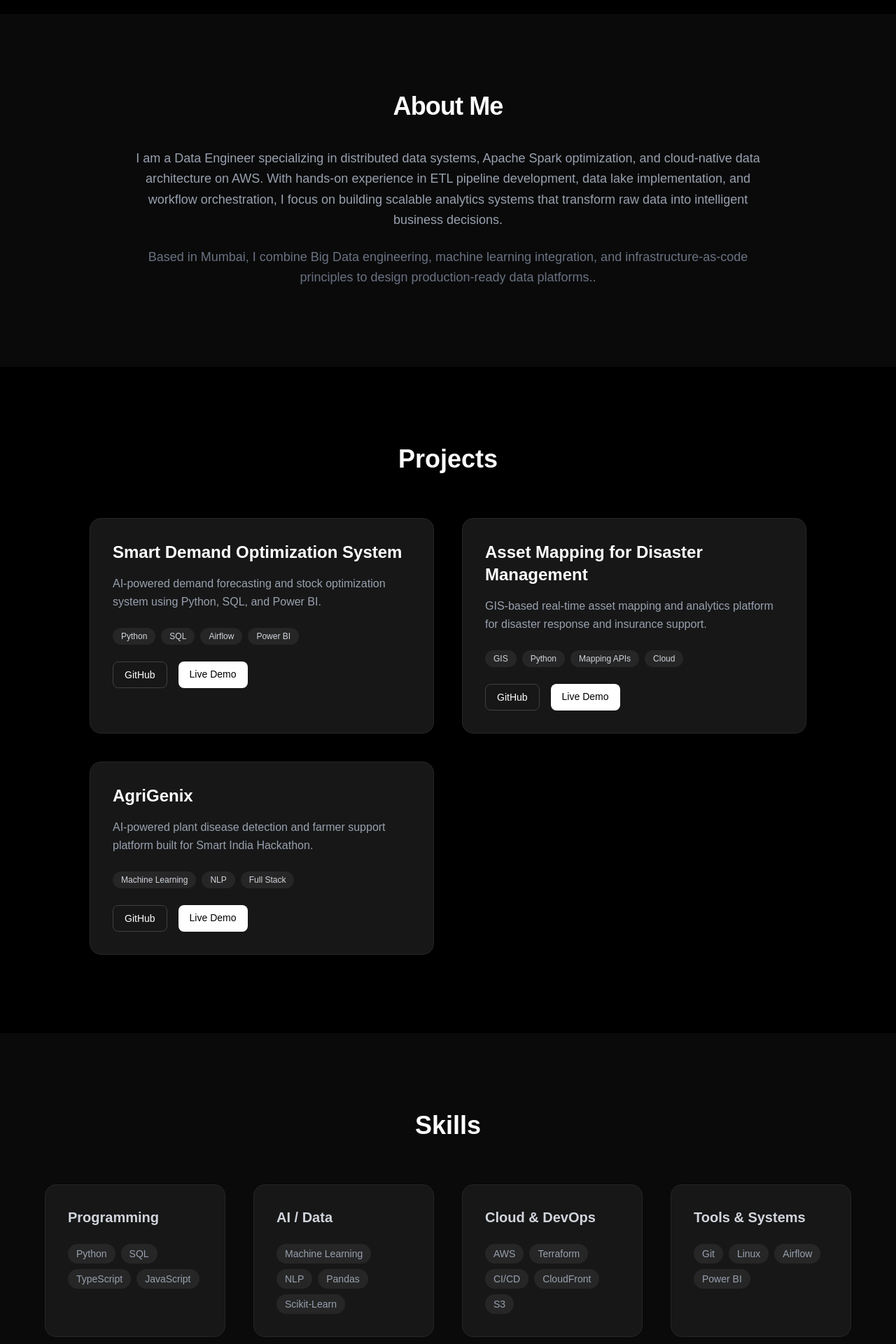
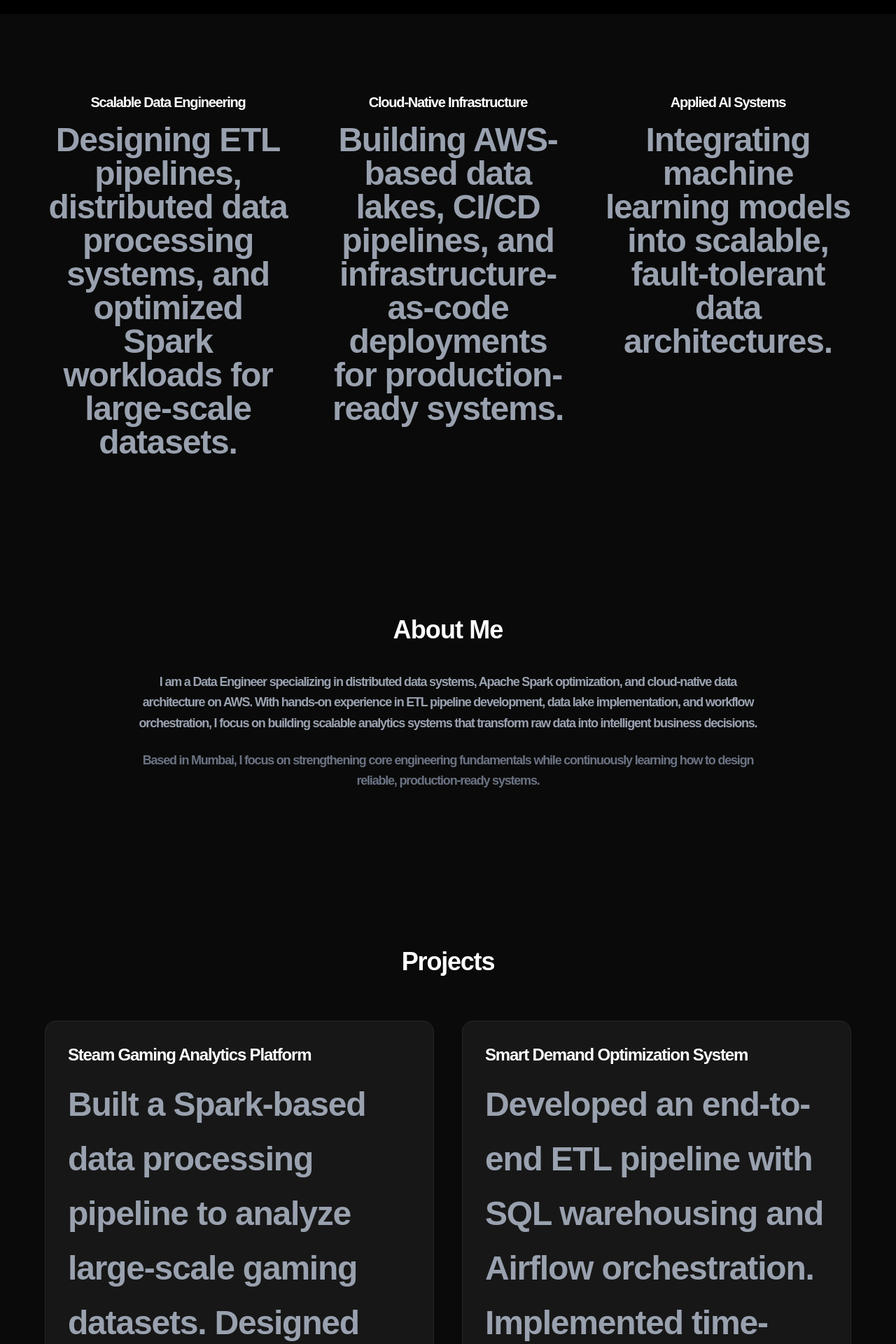
Before and after one commit to sarvadnyaKatode/portfolio, a Next.js app: page / in a window 1280 px wide. Shown: the part 780-2700 px from the top of the page at 70% size. Built offline with nearby package versions, Linux system fonts and the light colour scheme.

Commit message:
further decoration

```diff
--- a/app/page.tsx
+++ b/app/page.tsx
@@ -1,6 +1,7 @@
 import Navbar from "./components/Navbar";
 import Footer from "./components/Footer";
 import Hero from "./sections/Hero";
+import CoreExpertise from "./sections/CoreExpertise";
 import About from "./sections/About";
 import Projects from "./sections/Projects";
 import Skills from "./sections/Skills";
@@ -11,6 +12,7 @@ export default function Home() {
       <Navbar />
       <main>
         <Hero />
+        <CoreExpertise />
         <About />
         <Projects />
         <Skills />
--- a/app/sections/About.tsx
+++ b/app/sections/About.tsx
@@ -4,7 +4,7 @@ export default function About() {
     <FadeIn>
     <section
       id="about"
-      className="py-28 bg-neutral-950 text-white px-6"
+      className="text-4xl md:text-5xl font-semibold tracking-tight py-28 bg-neutral-950 text-white px-6"
     >
       <div className="max-w-4xl mx-auto text-center">
         <h2 className="text-4xl font-bold mb-10 tracking-tight">
@@ -23,8 +23,9 @@ export default function About() {
         </p>
 
         <p className="text-gray-500 text-lg leading-relaxed">
-          Based in Mumbai, I combine Big Data engineering, machine learning integration,
-          and infrastructure-as-code principles to design production-ready data platforms..
+          Based in Mumbai, I focus on strengthening core engineering
+            fundamentals while continuously learning how to design
+            reliable, production-ready systems.
         </p>
       </div>
     </section>
--- /dev/null
+++ b/app/sections/CoreExpertise.tsx
@@ -0,0 +1,45 @@
+"use client";
+
+import FadeIn from "../components/FadeIn";
+
+export default function CoreExpertise() {
+  return (
+    <FadeIn>
+      <section className="text-4xl md:text-5xl font-semibold tracking-tight py-28 bg-neutral-950 text-white px-6">
+        <div className="max-w-6xl mx-auto grid md:grid-cols-3 gap-12 text-center">
+
+          <div>
+            <h3 className="text-xl font-semibold mb-4">
+              Scalable Data Engineering
+            </h3>
+            <p className="text-gray-400">
+              Designing ETL pipelines, distributed data processing systems,
+              and optimized Spark workloads for large-scale datasets.
+            </p>
+          </div>
+
+          <div>
+            <h3 className="text-xl font-semibold mb-4">
+              Cloud-Native Infrastructure
+            </h3>
+            <p className="text-gray-400">
+              Building AWS-based data lakes, CI/CD pipelines, and infrastructure-as-code
+              deployments for production-ready systems.
+            </p>
+          </div>
+
+          <div>
+            <h3 className="text-xl font-semibold mb-4">
+              Applied AI Systems
+            </h3>
+            <p className="text-gray-400">
+              Integrating machine learning models into scalable,
+              fault-tolerant data architectures.
+            </p>
+          </div>
+
+        </div>
+      </section>
+    </FadeIn>
+  );
+}
--- a/app/sections/Hero.tsx
+++ b/app/sections/Hero.tsx
@@ -1,21 +1,24 @@
+"use client";
+
 import FadeIn from "../components/FadeIn";
+
 export default function Hero() {
   return (
     <FadeIn>
       <section className="min-h-screen flex flex-col justify-center items-center bg-black text-white text-center px-6">
 
         <p className="text-sm text-gray-500 mb-6 tracking-widest uppercase">
-        Data Engineer • Big Data • Apache Spark • AWS • ETL Pipelines • AI Engineer • Cloud Systems • Infrastructure
+          Data Engineer • Cloud Infrastructure • AI Systems • Distributed Architecture
         </p>
 
         <h1 className="text-5xl md:text-6xl font-bold leading-tight max-w-4xl mb-8">
-        Building scalable AI-powered systems with
-        <span className="text-gray-400"> production-grade infrastructure.</span>
+          Designing scalable data platforms and AI systems powered by
+          <span className="text-gray-400"> cloud-native infrastructure.</span>
         </h1>
 
         <p className="text-gray-400 max-w-2xl mb-10">
-        I design and deploy intelligent systems using modern cloud architecture,
-        infrastructure-as-code, and data-driven engineering practices.
+          I build production-ready data pipelines, distributed processing systems,
+          and intelligent architectures using Spark, AWS, and modern DevOps practices.
         </p>
 
         <div className="flex gap-6">
@@ -28,11 +31,13 @@ export default function Hero() {
 
           <a
             href="/resume.pdf"
+            target="_blank"
             className="px-6 py-3 border border-gray-700 rounded-lg hover:border-white transition"
           >
             Download Resume
           </a>
         </div>
+
       </section>
     </FadeIn>
   );
--- a/app/sections/Projects.tsx
+++ b/app/sections/Projects.tsx
@@ -1,40 +1,38 @@
 "use client";
-import { motion } from "framer-motion";import FadeIn from "../components/FadeIn";
+
+import { motion } from "framer-motion";
+import FadeIn from "../components/FadeIn";
+
 export default function Projects() {
   const projects = [
     {
+      title: "Steam Gaming Analytics Platform",
+      description:
+        "Built a Spark-based data processing pipeline to analyze large-scale gaming datasets. Designed transformations, optimized Parquet storage, and generated engagement insights using cloud-based architecture.",
+      tech: ["Apache Spark", "AWS S3", "PySpark", "Power BI"],
+      github: "https://github.com/sarvadnyaKatode",
+    },
+    {
       title: "Smart Demand Optimization System",
       description:
-      "AI-powered demand forecasting and stock optimization system using Python, SQL, and Power BI.",
-    tech: ["Python", "SQL", "Airflow", "Power BI"],
-    github: "#",
-    live: "#",
+        "Developed an end-to-end ETL pipeline with SQL warehousing and Airflow orchestration. Implemented time-series forecasting to improve inventory planning and reduce stockouts.",
+      tech: ["Python", "SQL", "Apache Airflow", "Forecasting"],
+      github: "https://github.com/sarvadnyaKatode",
     },
     {
-    title: "Asset Mapping for Disaster Management",
+      title: "Driver Drowsiness Detection",
       description:
-      "GIS-based real-time asset mapping and analytics platform for disaster response and insurance support.",
-    tech: ["GIS", "Python", "Mapping APIs", "Cloud"],
-    github: "#",
-    live: "#",
-  },
-  {
-    title: "AgriGenix",
-    description:
-      "AI-powered plant disease detection and farmer support platform built for Smart India Hackathon.",
-    tech: ["Machine Learning", "NLP", "Full Stack"],
-    github: "#",
-    live: "#",
+        "Designed a real-time deep learning system using CNN and LSTM models. Integrated OpenCV for live inference and evaluated performance for deployment readiness.",
+      tech: ["Python", "TensorFlow", "OpenCV", "Deep Learning"],
+      github: "https://github.com/sarvadnyaKatode",
     },
   ];
 
   return (
     <FadeIn>
-    <section
-      id="projects"
-      className="py-28 bg-black text-white px-6"
-    >
-      <div className="max-w-5xl mx-auto">
+      <section id="projects" className="text-4xl md:text-5xl font-semibold tracking-tight py-28 bg-neutral-950 text-white px-6">
+        <div className="max-w-6xl mx-auto">
+
           <h2 className="text-4xl font-bold mb-16 text-center">
             Projects
           </h2>
@@ -82,24 +80,28 @@ export default function Projects() {
                   ))}
                 </div>
 
-      <div className="flex gap-4 text-sm">
                 <a
                   href={project.github}
-          className="border border-neutral-700 px-4 py-2 rounded-lg hover:border-white transition"
+                  target="_blank"
+                  className="text-sm border border-neutral-700 px-4 py-2 rounded-lg hover:border-white transition"
                 >
-          GitHub
+                  View on GitHub
                 </a>
-
-        <a
-          href={project.live}
-          className="bg-white text-black px-4 py-2 rounded-lg hover:bg-gray-200 transition"
-        >
-          Live Demo
-        </a>
-      </div>
               </motion.div>
             ))}
           </motion.div>
+
+          {/* Bottom CTA */}
+          <div className="text-center mt-16">
+            <a
+              href="https://github.com/sarvadnyaKatode"
+              target="_blank"
+              className="px-8 py-3 bg-white text-black rounded-lg font-medium hover:bg-gray-200 transition"
+            >
+              Explore More Projects on GitHub
+            </a>
+          </div>
+
         </div>
       </section>
     </FadeIn>
--- a/app/sections/Skills.tsx
+++ b/app/sections/Skills.tsx
@@ -1,45 +1,71 @@
 "use client";
 
 import { motion } from "framer-motion";
+import FadeIn from "../components/FadeIn";
 
 export default function Skills() {
   const skillGroups = [
     {
-      category: "Programming",
-      skills: ["Python", "SQL", "TypeScript", "JavaScript"],
+      category: "Data Engineering",
+      skills: [
+        "Apache Spark",
+        "PySpark",
+        "SQL",
+        "ETL Pipelines",
+        "Data Modeling",
+        "Airflow",
+      ],
     },
     {
-      category: "AI / Data",
-      skills: ["Machine Learning", "NLP", "Pandas", "Scikit-Learn"],
+      category: "Cloud & Infrastructure",
+      skills: [
+        "AWS S3",
+        "EC2",
+        "IAM",
+        "CloudFront",
+        "CI/CD",
+        "Terraform",
+      ],
     },
     {
-      category: "Cloud & DevOps",
-      skills: ["AWS", "Terraform", "CI/CD", "CloudFront", "S3"],
+      category: "AI & Machine Learning",
+      skills: [
+        "Machine Learning",
+        "Time-Series Forecasting",
+        "Deep Learning",
+        "NLP",
+        "TensorFlow",
+      ],
     },
     {
-      category: "Tools & Systems",
-      skills: ["Git", "Linux", "Airflow", "Power BI"],
+      category: "Systems & Tooling",
+      skills: [
+        "Git",
+        "Linux",
+        "Docker (Learning)",
+        "Power BI",
+        "Distributed Systems",
+      ],
     },
   ];
 
   return (
-    <section id="skills" className="py-28 bg-neutral-950 text-white px-6">
+    <FadeIn>
+      <section id="skills" className="text-4xl md:text-5xl font-semibold tracking-tight py-28 bg-neutral-950 text-white px-6">
         <div className="max-w-6xl mx-auto">
           <h2 className="text-4xl font-bold mb-16 text-center">
             Skills
           </h2>
 
           <motion.div
-          className="grid md:grid-cols-2 lg:grid-cols-4 gap-10"
+            className="grid md:grid-cols-2 lg:grid-cols-4 gap-12"
             initial="hidden"
             whileInView="visible"
             viewport={{ once: true }}
             variants={{
               hidden: {},
               visible: {
-              transition: {
-                staggerChildren: 0.15,
-              },
+                transition: { staggerChildren: 0.15 },
               },
             }}
           >
@@ -47,21 +73,20 @@ export default function Skills() {
               <motion.div
                 key={index}
                 variants={{
-                hidden: { opacity: 0, y: 30 },
+                  hidden: { opacity: 0, y: 20 },
                   visible: { opacity: 1, y: 0 },
                 }}
-              transition={{ duration: 0.5 }}
-              className="bg-neutral-900 p-8 rounded-2xl border border-neutral-800"
+                transition={{ duration: 0.4 }}
               >
-              <h3 className="text-xl font-semibold mb-6 text-gray-300">
+                <h3 className="text-lg font-semibold mb-6 text-gray-300 tracking-wide">
                   {group.category}
                 </h3>
 
-              <div className="flex flex-wrap gap-2">
+                <div className="flex flex-wrap gap-3">
                   {group.skills.map((skill, i) => (
                     <span
                       key={i}
-                    className="text-sm bg-neutral-800 px-3 py-1 rounded-full text-gray-400"
+                      className="text-sm bg-neutral-900 px-3 py-1.5 rounded-md text-gray-400 border border-neutral-800"
                     >
                       {skill}
                     </span>
@@ -72,5 +97,6 @@ export default function Skills() {
           </motion.div>
         </div>
       </section>
+    </FadeIn>
   );
 }
```
Lines whose indentation alone changed are shown as unchanged.
